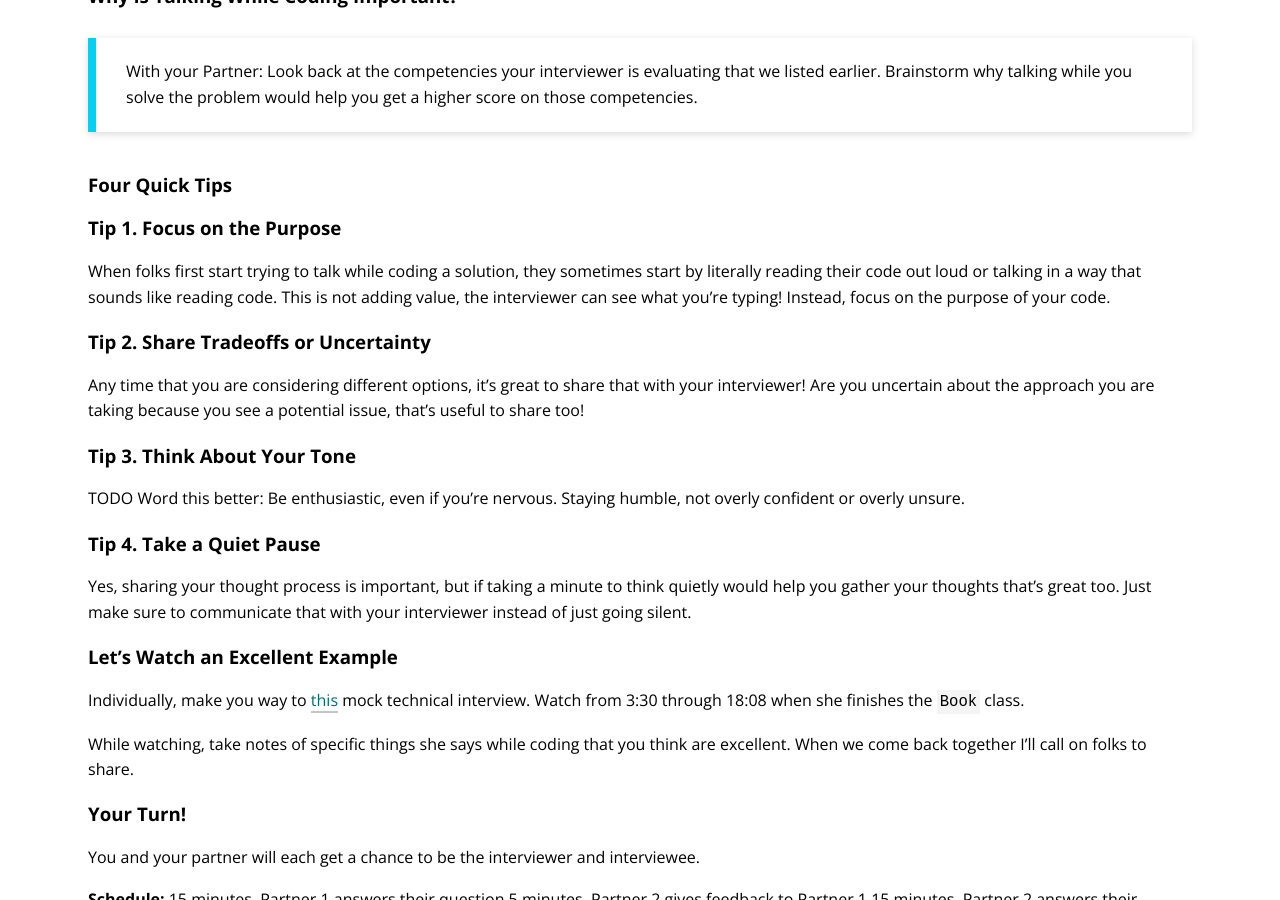
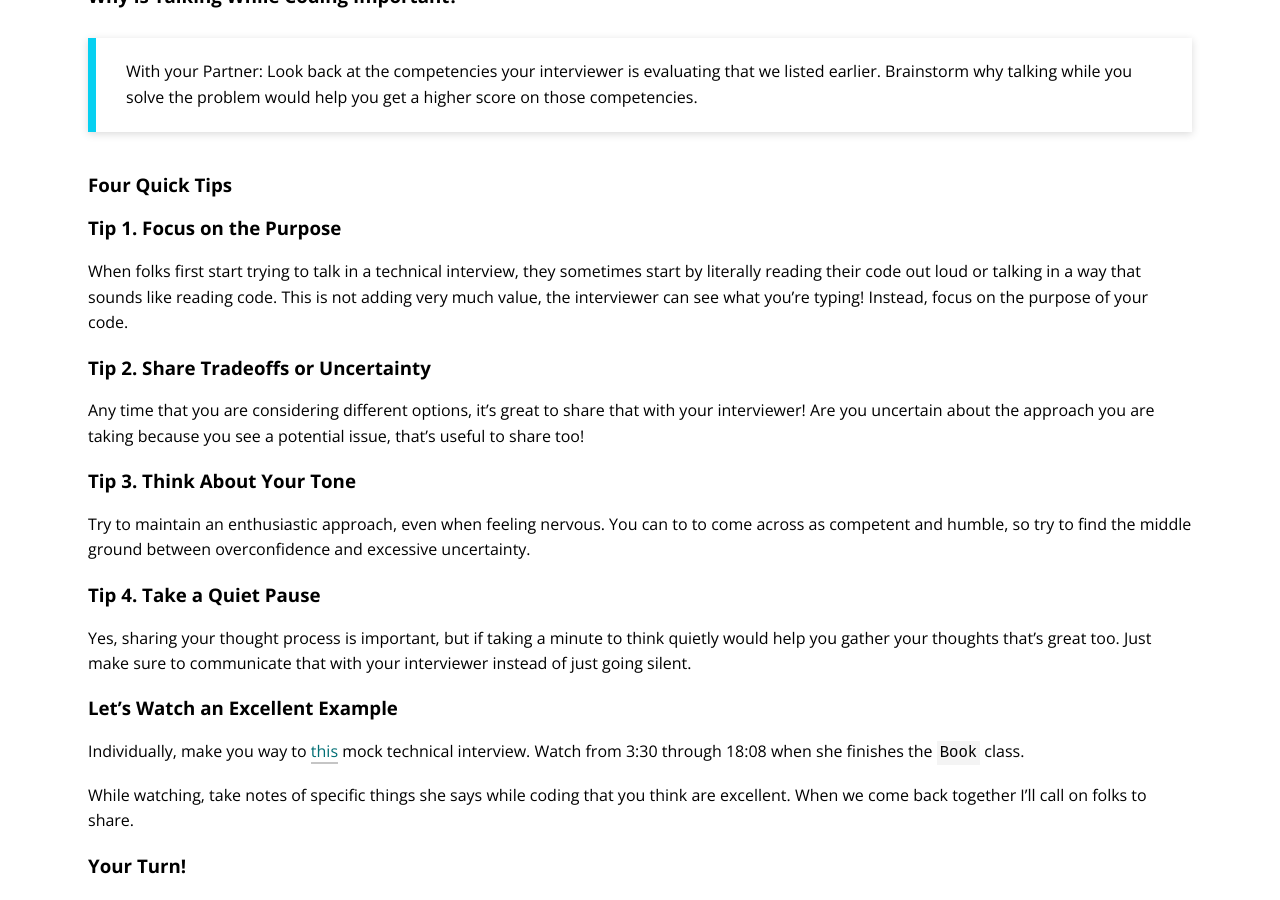
Before and after one commit to turingschool/launch-curriculum, a Jekyll site: the page built from module5/lessons/Week1/TalkingWhileCoding.md, in a window 1280 px wide and 900 px high, scrolled down 1152 px. Built offline with Jekyll 4.4.1, drawn with Linux system fonts in a browser that asks for light colours; nearby versions of some CDN libraries; comment, search, counter and statistics services are not loaded.

Commit message:
Lesson draft besides interview questions

```diff
--- a/module5/lessons/Week1/TalkingWhileCoding.md
+++ b/module5/lessons/Week1/TalkingWhileCoding.md
@@ -47,7 +47,7 @@ With your Partner: Look back at the competencies your interviewer is evaluating
 
 ### Tip 1. Focus on the Purpose
 
-When folks first start trying to talk while coding a solution, they sometimes start by literally reading their code out loud or talking in a way that sounds like reading code. This is not adding value, the interviewer can see what you're typing! Instead, focus on the purpose of your code.
+When folks first start trying to talk in a technical interview, they sometimes start by literally reading their code out loud or talking in a way that sounds like reading code. This is not adding very much value, the interviewer can see what you're typing! Instead, focus on the purpose of your code.
 
 ### Tip 2. Share Tradeoffs or Uncertainty
 
@@ -55,7 +55,7 @@ Any time that you are considering different options, it's great to share that wi
 
 ### Tip 3. Think About Your Tone
 
-TODO Word this better: Be enthusiastic, even if you're nervous. Staying humble, not overly confident or overly unsure.
+Try to maintain an enthusiastic approach, even when feeling nervous. You can to to come across as competent and humble, so try to find the middle ground between overconfidence and excessive uncertainty.
 
 ### Tip 4. Take a Quiet Pause
 
```
